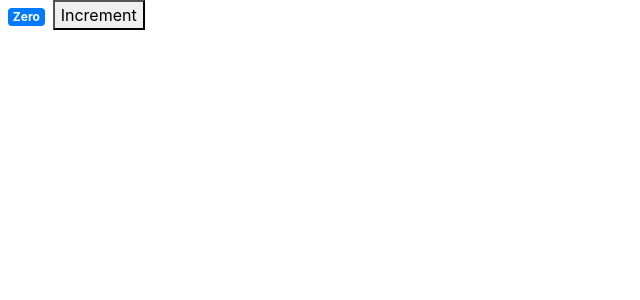
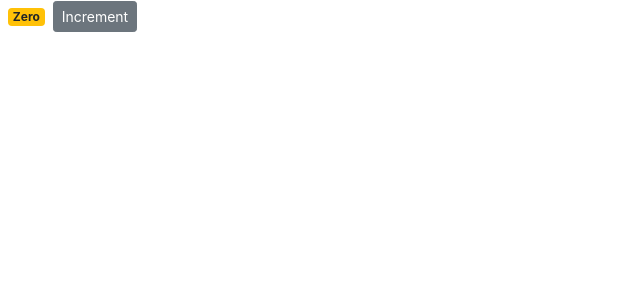
Before and after one commit to borislavdostov/counter-app, a React (Create React App) app: page / in a window 1280 px wide. Shown: the top 300 px of the page, without its empty margins (0-640 px from the left). Built offline with nearby package versions, Linux system fonts and the light colour scheme.

Commit message:
Update counter.jsx

```diff
--- a/src/components/counter.jsx
+++ b/src/components/counter.jsx
@@ -6,10 +6,13 @@ class Counter extends React.Component {
   };
 
   render() {
+    let classes = 'badge m-2 badge-';
+    classes += this.state.count === 0 ? 'warning' : 'primary';
+
     return (
       <React.Fragment>
-        <span className="badge badge-primary m-2">{this.formatCount()}</span>
-        <button>Increment</button>
+        <span className={classes}>{this.formatCount()}</span>
+        <button className="btn btn-secondary btn-sm">Increment</button>
       </React.Fragment>
     );
   }
```
